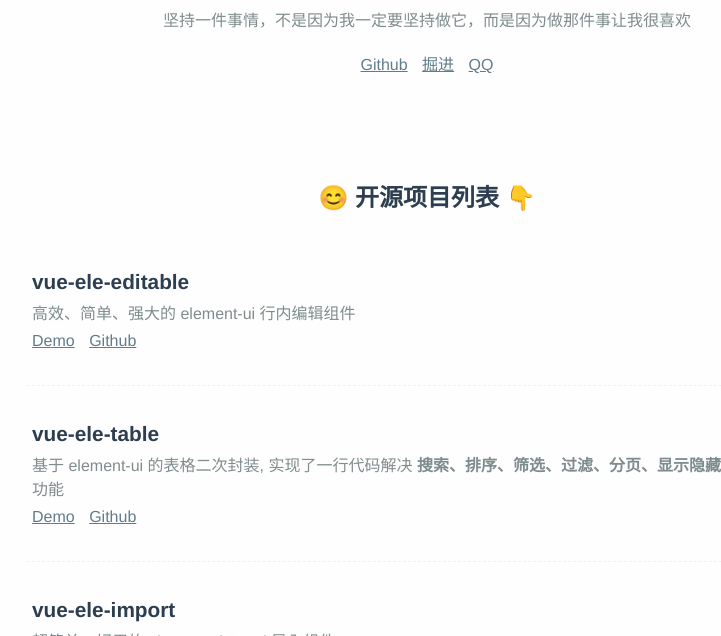
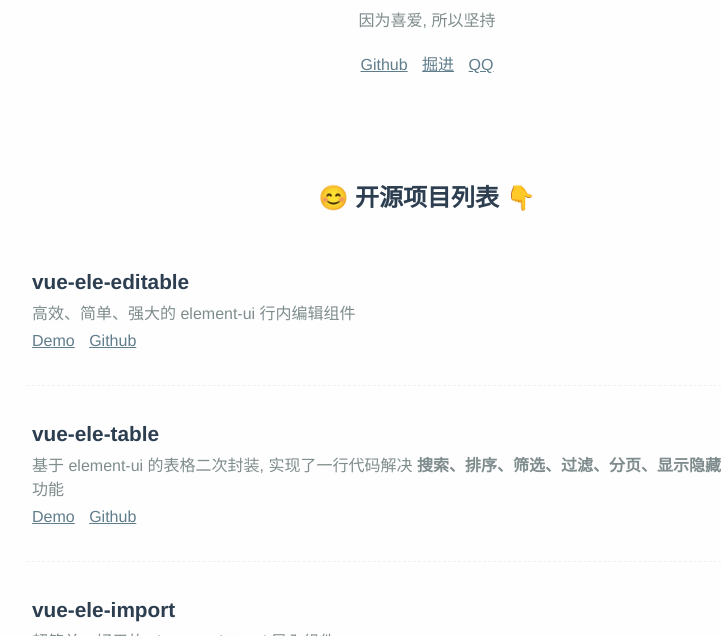
Before and after one commit to dream2023/dream2023.github.io, a plain HTML site: page index.html in a window 1280 px wide. Shown: the part 464-1100 px from the top of the page, without its empty margins (213-934 px from the left). Drawn offline with Linux system fonts and the light colour scheme; a small style sheet from the web is missing.

Commit message:
修改说明

```diff
--- a/index.html
+++ b/index.html
@@ -8,6 +8,8 @@
       rel="stylesheet"
       href="//at.alicdn.com/t/font_1199435_ybii42a4kdn.css"
     />
+    <!-- Place this tag in your head or just before your close body tag. -->
+    <script async defer src="https://buttons.github.io/buttons.js"></script>
     <link rel="stylesheet" href="./style.css" />
   </head>
   <body>
@@ -17,7 +19,7 @@
           <img class="profile-avatar" src="./avatar.png" alt="张超杰" />
           <h1 class="profile-name">张超杰</h1>
           <div class="profile-motto">
-            坚持一件事情，不是因为我一定要坚持做它，而是因为做那件事让我很喜欢
+            因为喜爱, 所以坚持
           </div>
           <ul class="profile-links">
             <li><a href="https://github.com/dream2023">Github</a></li>
@@ -32,7 +34,9 @@
         <h2 class="project-title">😊 开源项目列表 👇</h2>
         <ul class="project-list">
           <li class="project-item">
-            <h3 class="project-name">vue-ele-editable</h3>
+            <h3 class="project-name">
+              vue-ele-editable
+            </h3>
             <p class="project-desc">
               高效、简单、强大的 element-ui 行内编辑组件
             </p>
@@ -117,9 +121,7 @@
             </p>
             <ul class="project-links">
               <li class="profile-link-item">
-                <a href="https://codepen.io/dream2023/pen/vwZrgG"
-                  >Demo</a
-                >
+                <a href="https://codepen.io/dream2023/pen/vwZrgG">Demo</a>
               </li>
               <li class="profile-link-item">
                 <a href="https://github.com/dream2023/vue-ele-gallery"
```
Also changed, not shown: style.css (line endings or trailing spaces), 1 other file.
